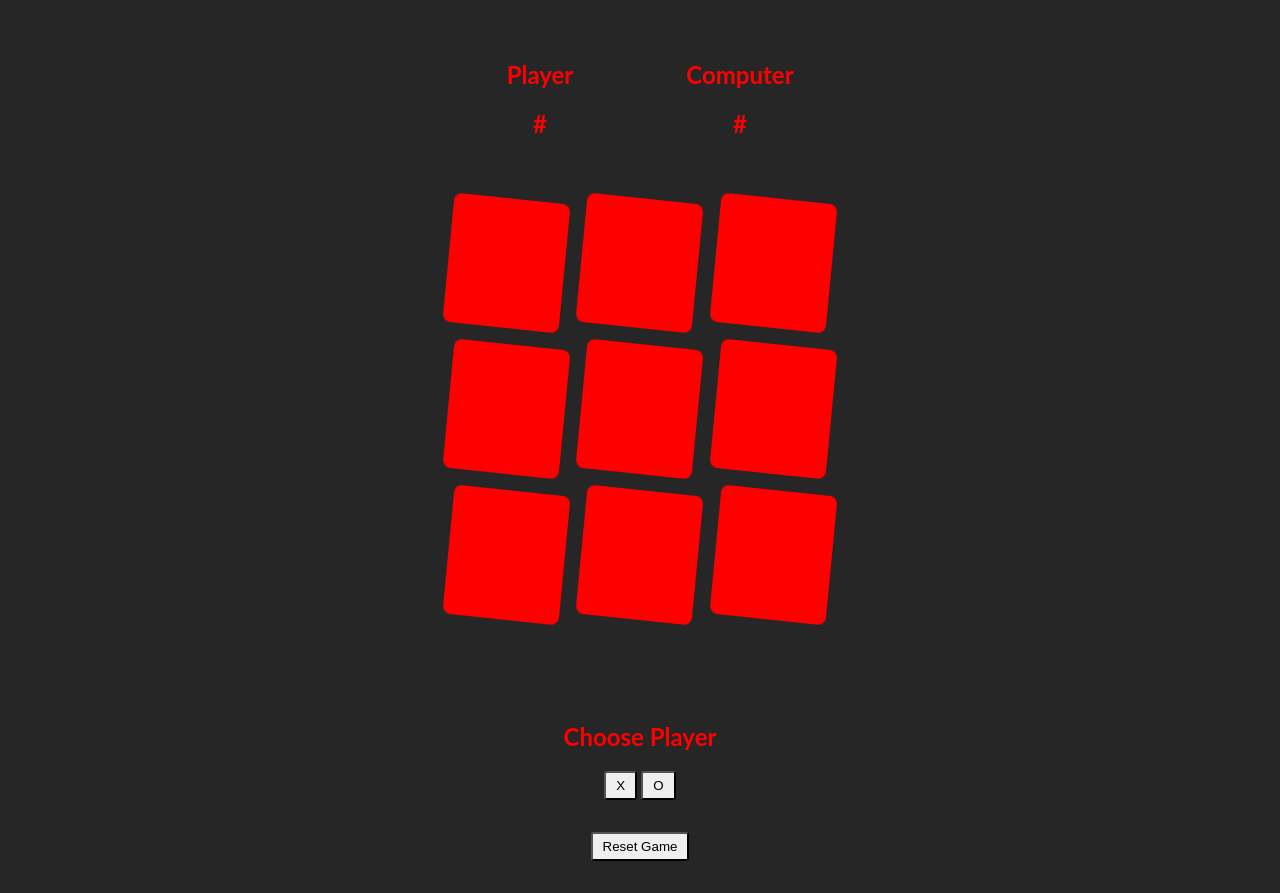
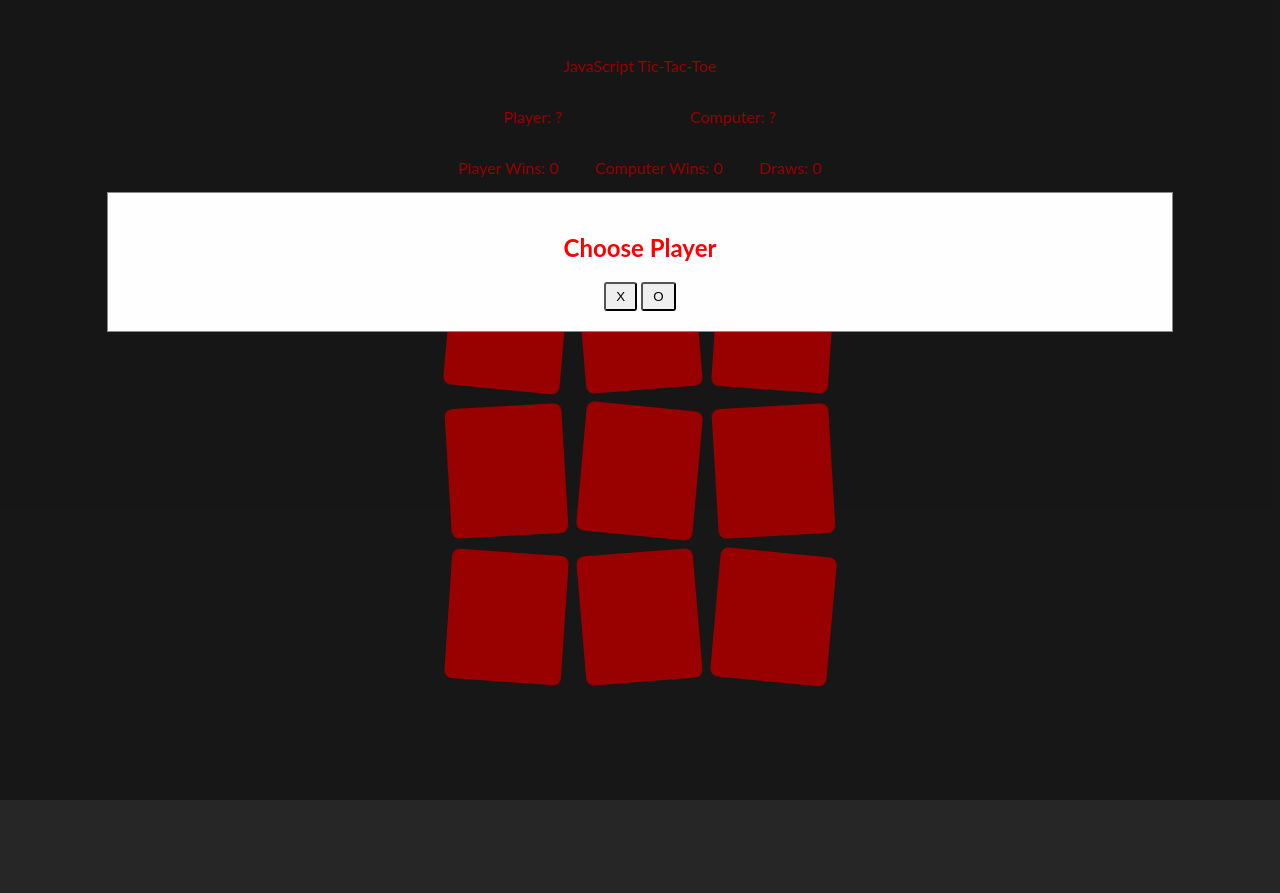
Before and after one commit to JWillZ94/JS-Tic-Tac-Toe, a plain HTML site: page index.html in a window 1280 px wide. After the commit the page ends 800 px from the top, so only its background shows below. Drawn offline with Linux system fonts and the light colour scheme.

Commit message:
changed layout a bit more

```diff
--- a/index.html
+++ b/index.html
@@ -7,21 +7,29 @@
   <link rel="stylesheet" href="styles.css">
   <title>JS Tic-Tac-Toe</title>
 </head>
-<body>
+<body onload="chooseSide()">
   <div class="container">
 
-    <div class="content scoreboard">
-      <div>
-        <h2>Player</h2>
-        <h2 id="playerChar">#</h2>
-      </div>
-      <div>
-        <h2>Computer</h2>
-        <h2 id="computerChar">#</h2>
-      </div>
+    <p class="align-center" id="title">JavaScript Tic-Tac-Toe</p>
+
+    <div class="scoreboard">
+      <p>Player: <span id="playerChar">?</span></p>
+      <p>Computer: <span id="computerChar">?</span></p>
     </div>
 
-    <div class="grid content">
+    <div class="scoreboard">
+      <p>Player Wins: <span id="player-wins"></span></p>
+      <p>Computer Wins: <span id="computer-wins"></span></p>
+      <p>Draws: <span id="draws"></span></p>
+    </div>
+
+    <div id="winner-msg" class="align-center win-msg"></div>
+
+    <div class="align-center">
+      <button id="reset">Reset Game</button>
+    </div>
+
+    <div class="grid">
       <div id="rowOne" class="row">
         <div id="c0" class="cell"></div>
         <div id="c1" class="cell"></div>
@@ -39,23 +47,14 @@
       </div>
     </div>
 
-    <div id="winner-msg" class="content align-center win-msg"></div>
-
-    <div class="content welcome">
-      <div class="content align-center">
+    <div class="welcome">
+      <div class="align-center welcome-content">
         <h2>Choose Player</h2>
         <button id="playerX">X</button>
         <button id="playerO">O</button>
       </div>
     </div>
 
-    <div class="content align-center">
-      <button id="reset">Reset Game</button>
-    </div>
-
-
-
-
   </div>
 
   <script src="main.js"></script>
--- a/main.js
+++ b/main.js
@@ -5,9 +5,15 @@ var playerSelect = document.querySelector('.welcome');
 var scoreboard = document.querySelector('.scoreboard');
 var reset = document.getElementById('reset');
 var winnerMsg = document.getElementById('winner-msg');
+var playerWins = document.getElementById('player-wins');
+var computerWins = document.getElementById('computer-wins');
+var draws = document.getElementById('draws');
 
 var player = "";
 var computer = "";
+var playerWinsNum = 0;
+var computerWinsNum = 0;
+var drawsNum = 0;
 var gameOn = false;
 var moves = 0;
 var validMoves;
@@ -40,6 +46,14 @@ var wins = [
   [2, 4, 6]
 ];
 
+playerWins.innerHTML = playerWinsNum++;
+computerWins.innerHTML = computerWinsNum++;
+draws.innerHTML = drawsNum++;
+
+function chooseSide() {
+  playerSelect.style.display = 'block';
+}
+
 // choose player
 playerSelect.addEventListener('click', choosePlayer, false);
 
@@ -56,6 +70,8 @@ function choosePlayer(e) {
       player = playerChar.innerHTML = player = "O";
       computer = computerChar.innerHTML = "X";
     }
+
+    playerSelect.style.display = "none";
   }
 }
 
@@ -63,27 +79,26 @@ function choosePlayer(e) {
 grid.addEventListener('click', updateBoard, false);
 
 function updateBoard(e) {
-  if (e.target.className === "cell" ) {
+  if (e.target.className === "cell" && gameOn === true) {
     if (e.target.innerHTML !== player && e.target.innerHTML !== computer) {
 
       e.target.innerHTML = player;
-
 
       syncBoard();
 
       moves++;
 
-      console.log('Player Moves:', playerMoves());
+      playerMoves();
 
-      console.log("Valid Moves Before:", validMoves());
+      validMoves();
 
       computerChoose();
 
       computerPlay();
 
-      console.log("Computer Moves:", computerMoves());
+      computerMoves();
 
-      console.log("Valid Moves After:", validMoves());
+      validMoves();
 
       declareWinner();
 
@@ -182,7 +197,7 @@ function computerMoves() {
   return idx;
 }
 
-// analyze the board to determine a pick winner
+// analyze the board to determine a winner
 function winner(gameBoard, move) {
 
   if (
@@ -209,11 +224,15 @@ function declareWinner() {
     if (winner(board, player)) {
       winnerMsg.innerHTML = "<h2>Player wins!</h2>";
       gameOn = false;
+      playerWins.innerHTML = playerWinsNum++;
     } else if (winner(board, computer)) {
       winnerMsg.innerHTML = "<h2>Computer wins!</h2>";
       gameOn = false;
+      computerWins.innerHTML = computerWinsNum++;
     } else if (validMoves().length === 0) {
       winnerMsg.innerHTML = "<h2>It's a draw!</h2>";
+      gameOn = false;
+      draws.innerHTML = drawsNum++;
     }
   }
 }
@@ -231,11 +250,14 @@ reset.addEventListener('click', function() {
 
   ];
 
-  cells.forEach(function(cell) {
+  for (let cell of cells) {
     cell.innerHTML = "";
-  });
+  }
 
   winnerMsg.innerHTML = "";
 
+  gameOn = false;
+
+  chooseSide();
 
 }, false);
--- a/styles.css
+++ b/styles.css
@@ -31,20 +31,30 @@ button:active {
 .scoreboard {
   display:flex;
   text-align:center;
-}
-
-.scoreboard > div {
-  flex:1;
-}
-
-.content {
-  margin-bottom:2rem;
+  justify-content: space-around;
 }
 
 /* CSS for welcome screen */
 
 .welcome {
-  width:100%;
+  display: none;
+  position: fixed;
+  z-index: 1;
+  left: 0;
+  top: 0;
+  width: 100%;
+  height: 100%;
+  overflow: auto;
+  background-color: rgb(0,0,0);
+  background-color: rgba(0,0,0,0.4);
+}
+
+.welcome-content {
+  background-color: #fefefe;
+  margin: 15% auto;
+  padding: 20px;
+  border: 1px solid #888;
+  width: 80%;
 }
 
 /* CSS for game board */
@@ -70,8 +80,29 @@ button:active {
   flex-direction:column;
   font-size:72px;
   color:white;
+}
+
+#c0, #c4, #c8 {
   animation-name: float1;
-  animation-duration: 4s;
+  animation-duration: 30s;
+  animation-iteration-count: infinite;
+}
+
+#c1, #c7 {
+  animation-name: float2;
+  animation-duration: 40s;
+  animation-iteration-count: infinite;
+}
+
+#c3, #c5 {
+  animation-name: float2;
+  animation-duration: 60s;
+  animation-iteration-count: infinite;
+}
+
+#c2, #c6 {
+  animation-name: float3;
+  animation-duration: 50s;
   animation-iteration-count: infinite;
 }
 
@@ -89,7 +120,7 @@ button:active {
     transform: rotate3d(10, 10, 10, 10deg);
   }
   50% {
-    transform: rotate3d(20, 20, 20, 20deg);
+    transform: rotate3d(20, 20, 20, -15deg);
   }
   75% {
     transform: rotate3d(10, 10, 10, 10deg);
@@ -98,3 +129,43 @@ button:active {
     transform: rotate3d(0, 0, 0, 0deg);
   }
 }
+
+@keyframes float2 {
+  0% {
+    transform: rotate3d(0, 0, 0, 0deg);
+  }
+  25% {
+    transform: rotate3d(10, 10, 10, -10deg);
+  }
+  50% {
+    transform: rotate3d(20, 20, 20, 15deg);
+  }
+  75% {
+    transform: rotate3d(10, 10, 10, -10deg);
+  }
+  100% {
+    transform: rotate3d(0, 0, 0, 0deg);
+  }
+}
+
+@keyframes float3 {
+  0% {
+    transform: rotate3d(0, 0, 0, 0deg);
+  }
+  25% {
+    transform: rotate3d(20, 20, 20, 10deg);
+  }
+  50% {
+    transform: rotate3d(30, 30, 30, -15deg);
+  }
+  75% {
+    transform: rotate3d(20, 20, 20, 10deg);
+  }
+  100% {
+    transform: rotate3d(0, 0, 0, 0deg);
+  }
+}
+
+@keyframes addOne {
+
+}
```
